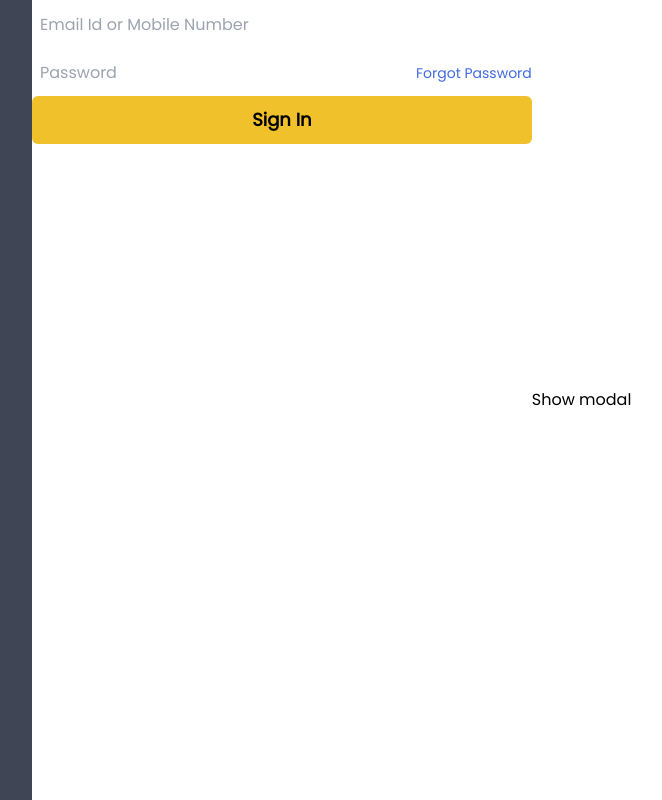
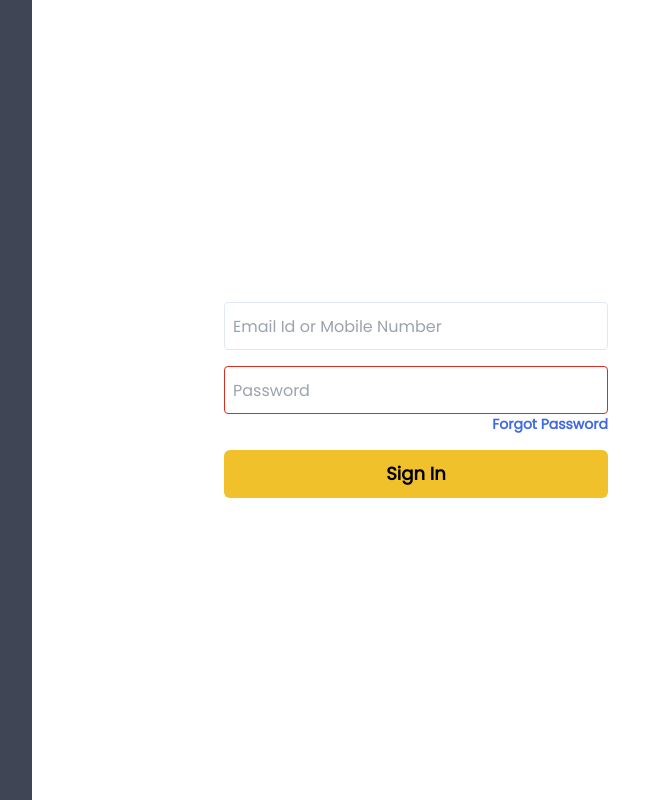
Before and after one commit to TanishqSingla/wisdom-auth, a Nuxt app: page / in a window 1280 px wide. Shown: the whole page, without its empty margins (480-1142 px from the left). Built offline with nearby package versions, Linux system fonts and the light colour scheme.

Commit message:
Add state in setup script
Modified layout

```diff
--- a/components/Layout.vue
+++ b/components/Layout.vue
@@ -7,6 +7,6 @@ export default {
 	<Header />
 	<main class="flex h-screen">
 		<section class="hidden lg:flex flex-col bg-[#404555] w-[40%]"></section>
-		<slot name="children">Fallback</slot>
+		<slot name="children"></slot>
 	</main>
 </template>
--- a/pages/index.vue
+++ b/pages/index.vue
@@ -12,39 +12,61 @@ export default {
 		return {
 			visible: false,
 			emailOrPhone: "",
+			errorEmail: false,
 			password: "",
+			errorPassword: false,
 		};
 	},
-	methods: {
-		onSubmit(values) {
-			console.log("SUBMITTED", values);
-		},
-		validateEmail(value) {
+};
+</script>
+
+<script setup>
+import { Form, Field, ErrorMessage } from "vee-validate";
+
+const errorEmail = useState('errorEmail', () => false);
+const errorPassword = useState('errorPassword', () => false);
+
+defineExpose({errorEmail, errorPassword})
+
+function onSubmit(values, actions) {}
+
+function validateEmail(value) {
 	if (!value) return inputErrors.noEmailOrPhone;
 	if (value.includes("@")) {
-				if (!isEmail(value)) return inputErrors.validEmail;
+		if (!isEmail(value)) {
+			errorEmail.value = true;
+			return inputErrors.validEmail;
+		}
 	} else {
-				if (!isMobileNumber(value)) return inputErrors.validPhNumber;
+		if (!isMobileNumber(value)) {
+			errorEmail.value = true;
+			return inputErrors.validPhNumber;
 		}
+	}
+	errorPassword.value = false;
+	errorEmail.value = false;
 	return true;
-		},
-		validatePassword(value) {
-			if (!this.password) {
+}
+
+function validatePassword(value) {
+	if (!value) {
+		errorPassword.value = true;
 		return inputErrors.noPassword;
 	}
-			if (this.password.length < 8) {
+	if (value.length < 8) {
 		return inputErrors.minPassword;
 	}
+	errorPassword.value = false;
 	return true;
-		},
-	},
-};
+}
 </script>
 
 <template>
 	<Layout>
 		<template #children>
-			<Form @submit="onSubmit" class="flex flex-col">
+			<div class="lg:grid lg:place-items-center grow">
+				<Form @submit="onSubmit" class="flex flex-col gap-4">
+					<label for="email">
 						<Field
 							name="email"
 							type="text"
@@ -53,16 +75,20 @@ export default {
 							v-model.trim="emailOrPhone"
 						/>
 						<ErrorMessage name="email" />
-				<label>
+					</label>
+					<label for="password" class="">
 						<Field
 							name="password"
 							type="password"
+							:class="errorPassword ? 'border-danger' : ''"
 							:rules="validatePassword"
 							placeholder="Password"
 							v-model.trim="password"
 						/>
 						<ErrorMessage name="password" />
-					<NuxtLink to="/" class="text-sm text-[royalblue]"
+						<NuxtLink
+							to="/"
+							class="text-sm text-[royalblue] font-bold text-right"
 							>Forgot Password</NuxtLink
 						>
 					</label>
@@ -73,7 +99,7 @@ export default {
 						Sign In
 					</button>
 				</Form>
-			<button @click="visible = true">Show modal</button>
+			</div>
 			<Modal v-show="visible" v-on:closeModal="() => (visible = false)">
 				<template #children>
 					<div class="modalContainer">
@@ -94,6 +120,12 @@ body {
 	font-family: "Poppins", sans-serif;
 }
 input {
-	@apply p-2 h-12 w-96;
+	@apply p-2 h-12 w-96 border border-slate-200 focus:outline-none focus:border-neutralGray rounded-[4px];
+}
+label {
+	@apply flex flex-col;
+}
+span[role="alert"] {
+	@apply text-danger;
 }
 </style>
--- a/tailwind.config.js
+++ b/tailwind.config.js
@@ -6,10 +6,16 @@ module.exports = {
 		"./pages/**/*.vue",
 		"./plugins/**/*.{js,ts}",
 		"./nuxt.config.{js,ts}",
-    "./app.vue"
+		"./app.vue",
 	],
 	theme: {
-    extend: {},
+		extend: {
+			colors: {
+				danger: "#D92D20",
+				accent: "royalblue",
+				neutralGray: "#404555",
+			},
+		},
 	},
 	plugins: [],
-}
+};
--- a/util/utils.ts
+++ b/util/utils.ts
@@ -10,7 +10,7 @@ export const isMobileNumber = (value: string) => {
 
 export const inputErrors = {
   minPassword: "Password must be greater than 8 letters",
-  noPassword: "Please enter passord",
+  noPassword: "Please enter password",
   validPhNumber: "Please enter a valid mobile number",
   noEmailOrPhone: "Please enter email or mobile number",
   validEmail: "Please enter a valid email"
```
Lines whose indentation alone changed are shown as unchanged.
